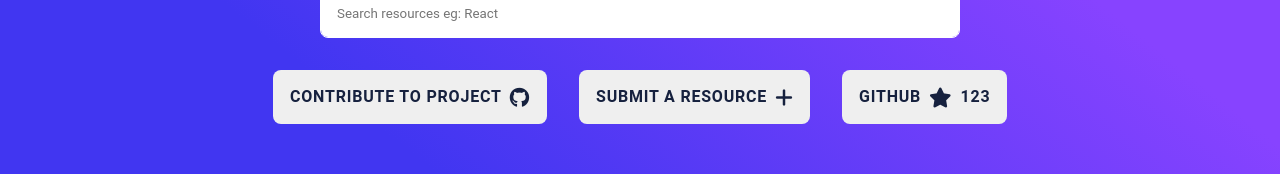
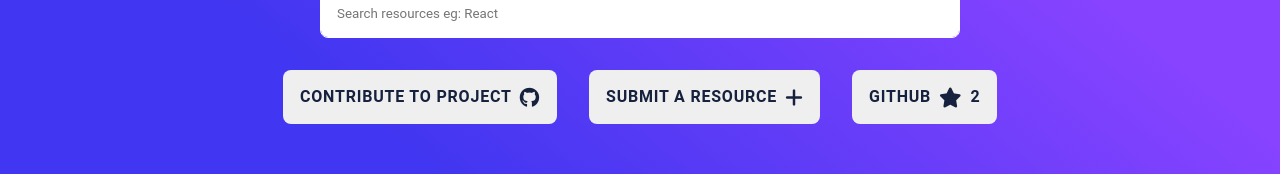
Before and after one commit to pavankpdev/hellowebdev, a React (Create React App) app: page / in a window 1280 px wide. Shown: the part 360-534 px from the top of the page. Built offline with nearby package versions, Linux system fonts and the light colour scheme; no server answers; the database is empty.

Commit message:
fetching github stars count

```diff
--- a/src/pages/HomePage/Home.page.jsx
+++ b/src/pages/HomePage/Home.page.jsx
@@ -24,6 +24,7 @@ import {
 } from "../../Redux/reducer/Resource/Resource.action";
 
 const Home = () => {
+  const [githubStars, setGithubStars] = useState(2);
   const [homePageData, setHomePageData] = useState({
     libraries: [],
     codeSnippets: [],
@@ -48,6 +49,9 @@ const Home = () => {
       setHomePageData(resources.payload);
     };
     getResourcesAction();
+    fetch("https://api.github.com/repos/pavankpdev/hellowebdev")
+      .then((res) => res.json())
+      .then(({ watchers_count }) => setGithubStars(watchers_count));
   }, []);
 
   useEffect(() => {
@@ -162,9 +166,9 @@ const Home = () => {
           rel="noreferrer"
         >
           <button className="btn">
-            gitHub{" "}
+            gitHub
             <i className="fas fa-star fa-lg" style={{ margin: "0 .5rem" }} />
-            123
+            {githubStars}
           </button>
         </a>
       </div>
```
Also changed, not shown: 1 other file (tests, documents, lock files or other folders).
